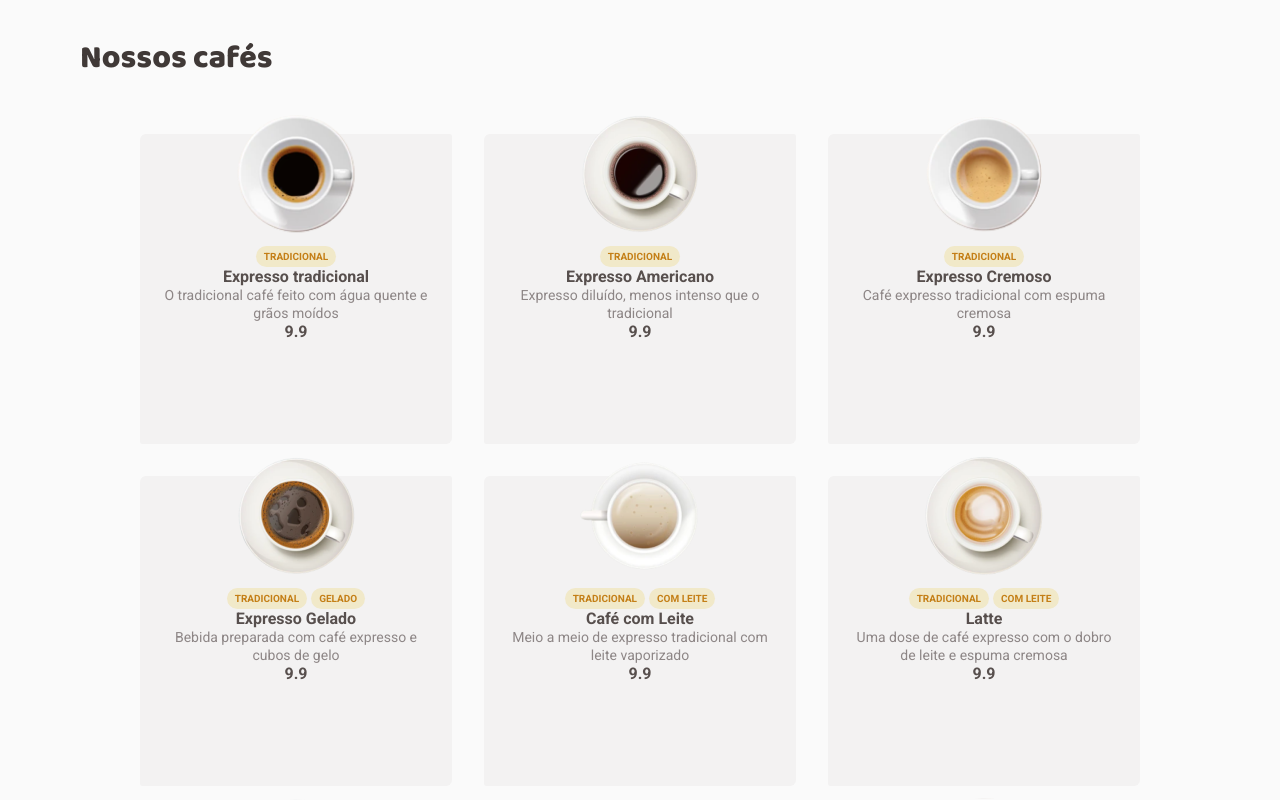
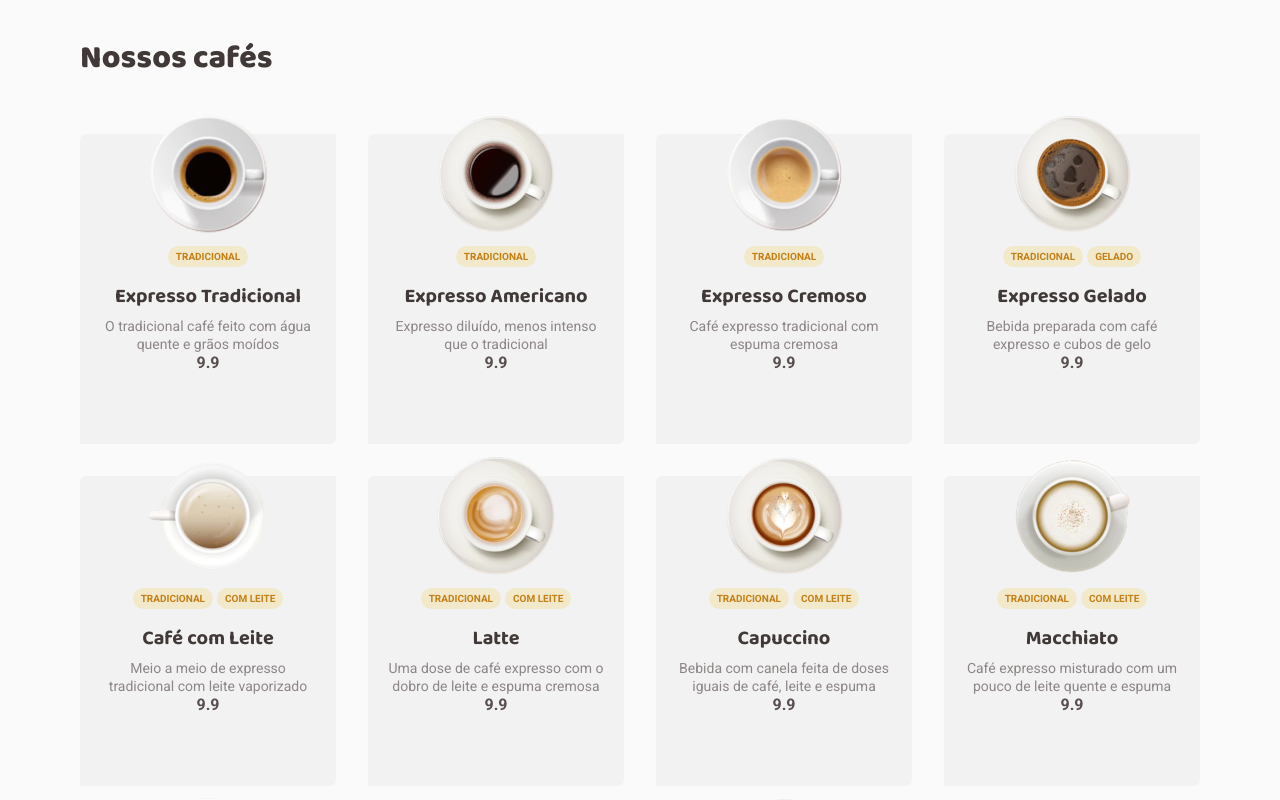
Before and after one commit to Wallysson/coffee-delivery-ignite, a React (Vite) app: page / in a window 1280 px wide. Shown: the part 660-1460 px from the top of the page. Built offline with nearby package versions, Linux system fonts and the light colour scheme.

Commit message:
styling card coffee

```diff
--- a/src/database/db-coffee.json
+++ b/src/database/db-coffee.json
@@ -1,7 +1,7 @@
 [
   {
     "id": "0",
-    "name": "Expresso tradicional",
+    "name": "Expresso Tradicional",
     "description": "O tradicional café feito com água quente e grãos moídos",
     "price": "9.9",
     "tags": ["tradicional"],
--- a/src/pages/Home/components/CoffeeItem/index.tsx
+++ b/src/pages/Home/components/CoffeeItem/index.tsx
@@ -1,4 +1,4 @@
-import { CoffeeImage, CoffeeItemContainer, CoffeeTag } from "./styles";
+import { CoffeeDescription, CoffeeImage, CoffeeItemContainer, CoffeeName, CoffeeTag, CoffeeTitle } from "./styles";
 
 
 export function CoffeeItem({id, name, description, price, image, tags} : any) {
@@ -10,8 +10,10 @@ export function CoffeeItem({id, name, description, price, image, tags} : any) {
           <li key={item}>{item}</li>
         ))}
       </CoffeeTag>
-      <h4>{name}</h4>
-      <span>{description}</span>
+      <CoffeeTitle>
+        <h4>{name}</h4>
+        <span>{description}</span>
+      </CoffeeTitle>
       <strong>{price}</strong>
     </CoffeeItemContainer>
   )
--- a/src/pages/Home/components/CoffeeItem/styles.ts
+++ b/src/pages/Home/components/CoffeeItem/styles.ts
@@ -6,15 +6,16 @@ export const CoffeeItemContainer = styled.div`
   align-items: center;
   text-align: center;
 
+
   background: ${props => props.theme['base-card']};
 
   flex: 1 1 0;
-  max-width: 17rem;
+  max-width: 16rem;
   min-width: 14rem;
   height: 19.375rem;
 
   border-radius: 0.375rem 2.25px;
-  padding: 0 1.25rem;
+
 
   span {
     font-size: 0.875rem;
@@ -50,3 +51,27 @@ export const CoffeeTag = styled.ul`
     color: ${props => props.theme['yellow-dark']};
   }
 `
+
+export const CoffeeTitle = styled.h4`
+  display: flex;
+  flex-direction: column;
+  padding-inline: 1.25rem;
+
+  h4 {
+    margin-top: 1rem;
+    font-family: 'Baloo 2', sans-serif;
+    font-weight: 700;
+    font-size: 1.25rem;
+    color: ${props => props.theme['base-subtitle']};
+    line-height: 130%;
+  }
+
+  span {
+    margin-top: 0.5rem;
+    font-size: 0.875rem;
+    font-family: 'Roboto';
+    font-weight: 400;
+    line-height: 130%;
+    color: ${props => props.theme['base-label']};
+  }
+`
```
